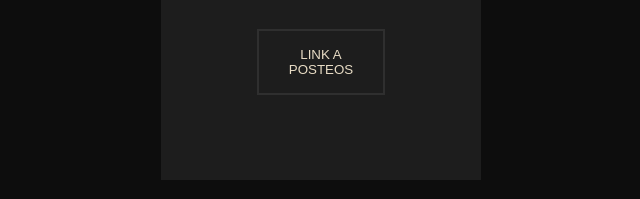
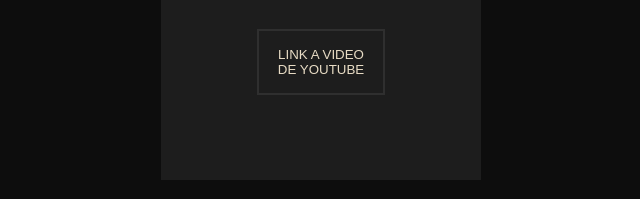
Before and after one commit to arts-str/redirect, a plain HTML site: page index.html in a window 1280 px wide. Shown: the part 388-587 px from the top of the page, 319-959 px from the left. Drawn offline with Linux system fonts and the light colour scheme.

Commit message:
Label fix

```diff
--- a/index.html
+++ b/index.html
@@ -11,7 +11,7 @@
     <div class="button-list">
 
         <button id="canvaButton">CANVA</button>
-        <button id="postButton">LINK A POSTEOS</button>
+        <button id="postButton">LINK A VIDEO DE YOUTUBE</button>
 
     </div>
 
```
